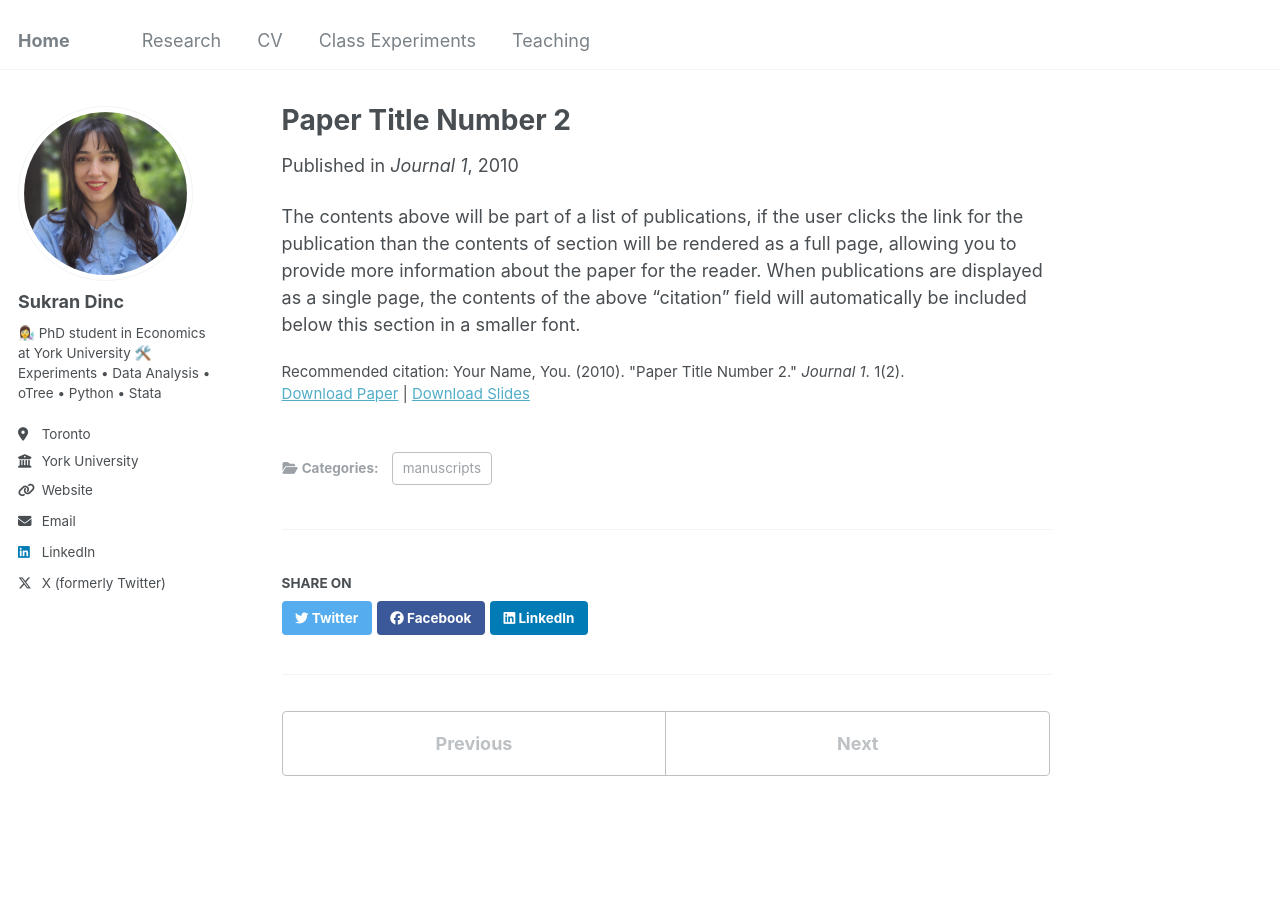
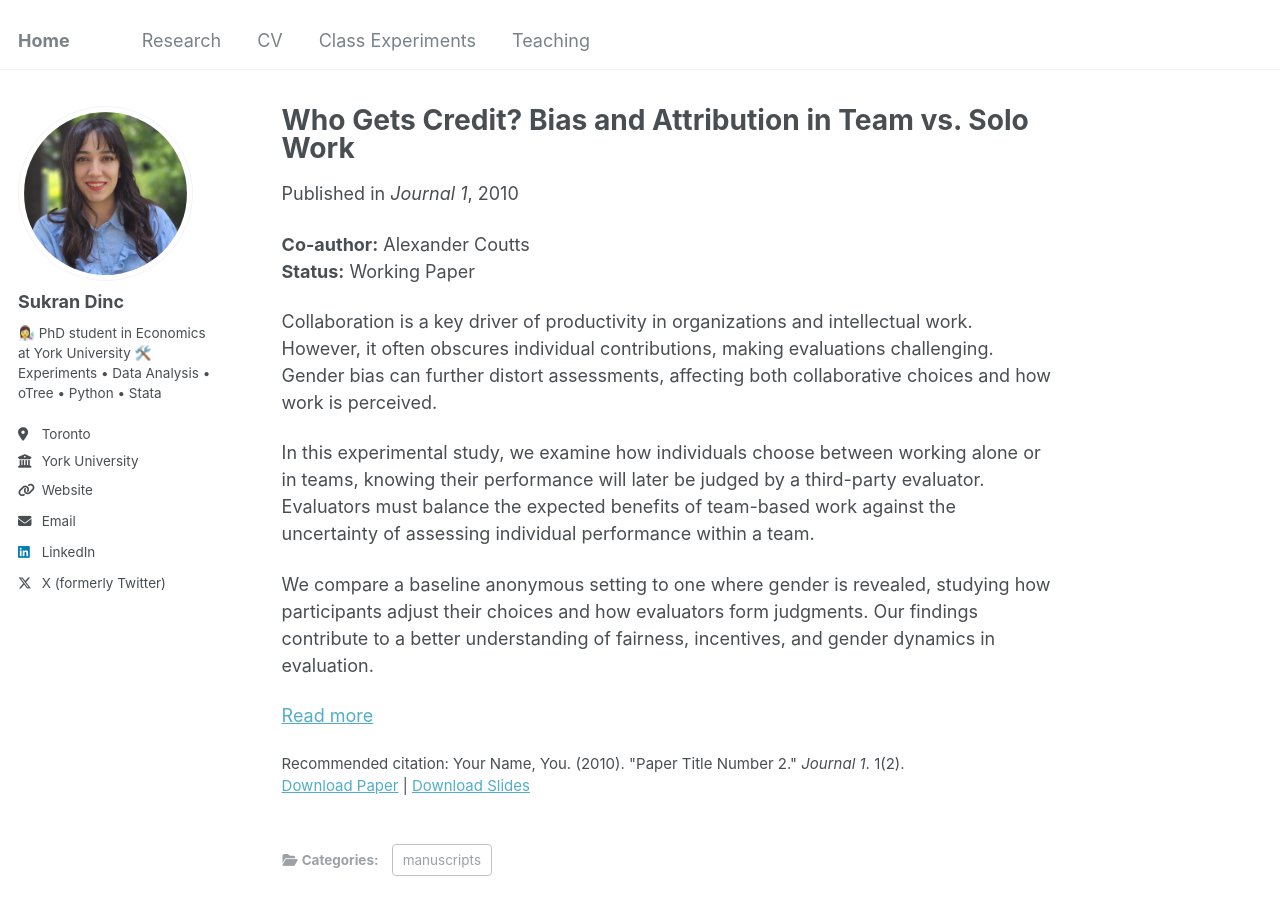
Before and after one commit to sukrandinc/sukrandinc.github.io, a Jekyll site: the page built from _publications/2010-10-01-paper-title-number-2.md, in a window 1280 px wide and 900 px high. Built offline with Jekyll 4.4.1, drawn with Linux system fonts in a browser that asks for light colours.

Commit message:
Update 2010-10-01-paper-title-number-2.md

```diff
--- a/_publications/2010-10-01-paper-title-number-2.md
+++ b/_publications/2010-10-01-paper-title-number-2.md
@@ -1,9 +1,9 @@
 ---
-title: "Paper Title Number 2"
+title: "Who Gets Credit? Bias and Attribution in Team vs. Solo Work"
 collection: publications
 category: manuscripts
 permalink: /publication/2010-10-01-paper-title-number-2
-excerpt: 'This paper is about the number 2. The number 3 is left for future work.'
+excerpt: "An experimental study on how gender bias affects collaboration and evaluation in team vs. solo work. <br/><img src='/images/who-gets-credit.png' alt='Research image' style='max-width:100%; height:auto;'>"
 date: 2010-10-01
 venue: 'Journal 1'
 slidesurl: 'http://academicpages.github.io/files/slides2.pdf'
@@ -11,4 +11,13 @@ paperurl: 'http://academicpages.github.io/files/paper2.pdf'
 citation: 'Your Name, You. (2010). &quot;Paper Title Number 2.&quot; <i>Journal 1</i>. 1(2).'
 ---
 
-The contents above will be part of a list of publications, if the user clicks the link for the publication than the contents of section will be rendered as a full page, allowing you to provide more information about the paper for the reader. When publications are displayed as a single page, the contents of the above "citation" field will automatically be included below this section in a smaller font.
+**Co-author:** Alexander Coutts
+**Status:** Working Paper
+
+Collaboration is a key driver of productivity in organizations and intellectual work. However, it often obscures individual contributions, making evaluations challenging. Gender bias can further distort assessments, affecting both collaborative choices and how work is perceived.
+
+In this experimental study, we examine how individuals choose between working alone or in teams, knowing their performance will later be judged by a third-party evaluator. Evaluators must balance the expected benefits of team-based work against the uncertainty of assessing individual performance within a team.
+
+We compare a baseline anonymous setting to one where gender is revealed, studying how participants adjust their choices and how evaluators form judgments. Our findings contribute to a better understanding of fairness, incentives, and gender dynamics in evaluation.
+
+[Read more](/research/who-gets-credit/)
```
